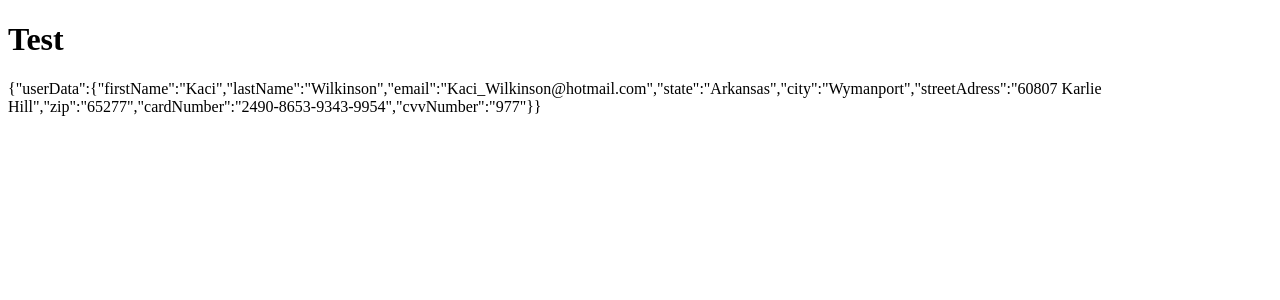
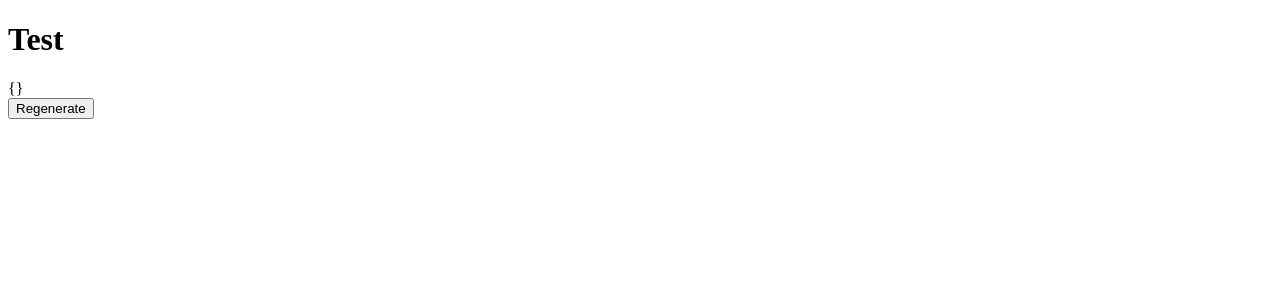
Before and after one commit to octagony/data-verse, a Vue app: page / in a window 1280 px wide. Shown: the top 300 px of the page. Built offline with nearby package versions, Linux system fonts and the light colour scheme.

Commit message:
[FEAT] Added GenerateButton component

```diff
--- a/src/App.vue
+++ b/src/App.vue
@@ -1,12 +1,14 @@
 <script setup lang="ts">
+import MainData from '@/components/MainData.vue'
+import GenerateButton from '@/components/GenerateButton.vue'
 import { User } from '@/utils/user.dto'
-import MainData from '@/components/MainData.vue'
 import { ref } from 'vue'
-import IUserClass from '@/interfaces/user.interface'
 
-const userData = ref<IUserClass>(new User())
+const userData = new User()
+const userRef = ref(userData)
 </script>
 
 <template>
-  <MainData :userData="userData" />
+  <MainData :userRef="userRef" />
+  <GenerateButton />
 </template>
--- /dev/null
+++ b/src/components/GenerateButton.vue
@@ -0,0 +1,4 @@
+<script setup lang="ts"></script>
+<template>
+  <button>Regenerate</button>
+</template>
```
